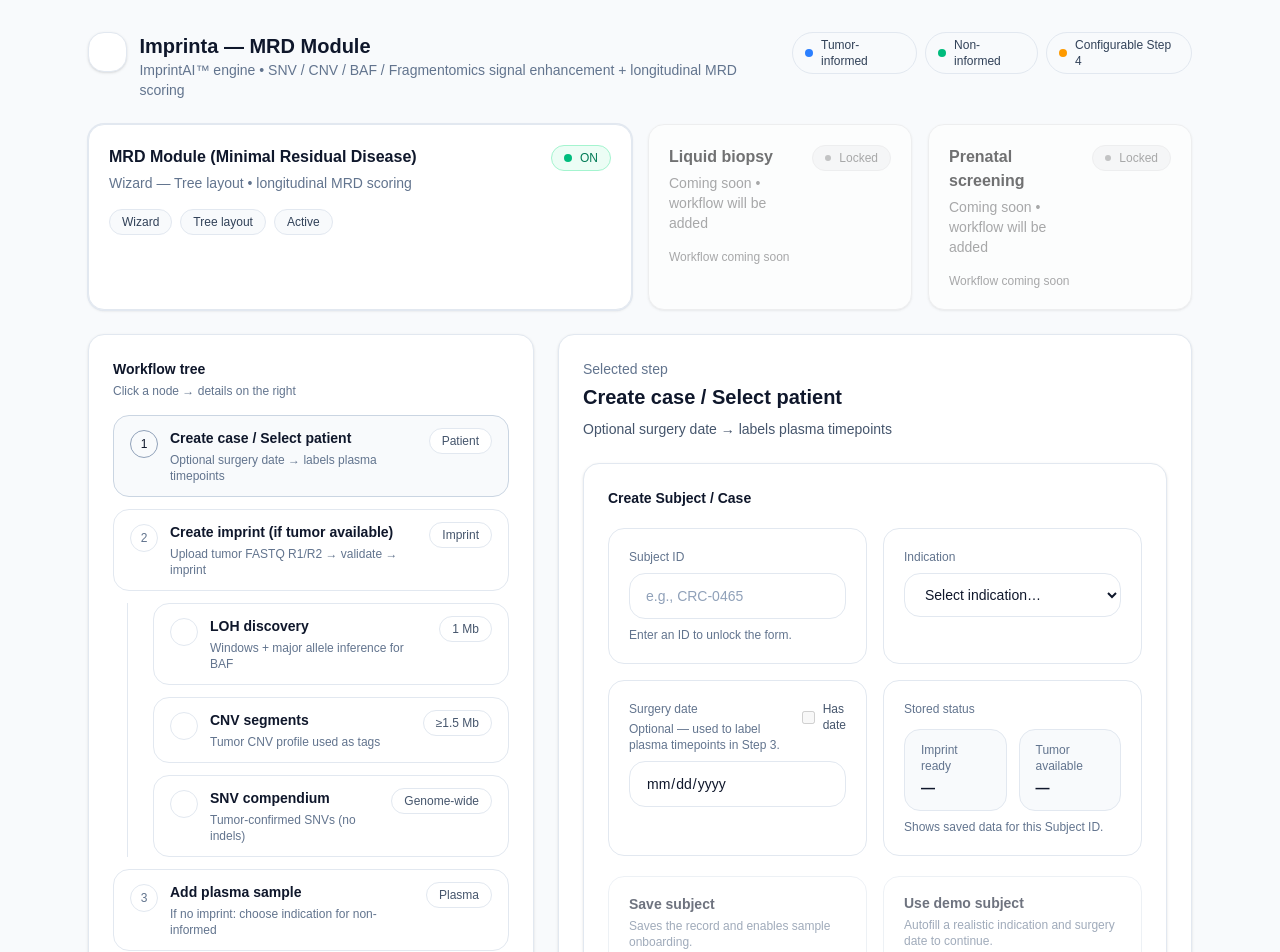
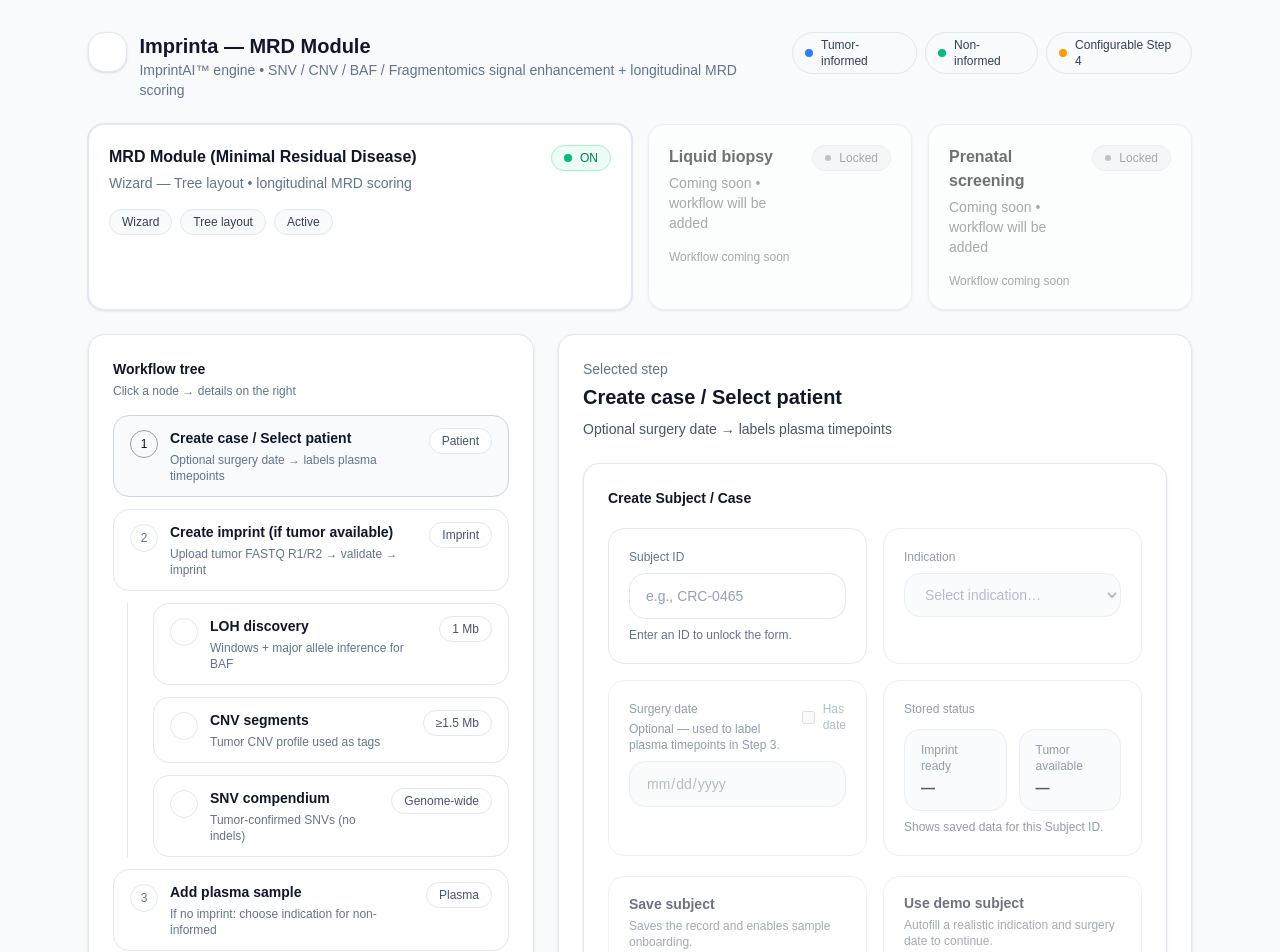
Before and after one commit to kraevgood/bioinf, a Next.js app: page /analysis in a window 1280 px wide. Shown: the top 952 px of the page. Built offline with nearby package versions, Linux system fonts and the light colour scheme.

Commit message:
ui(step1): add disabled styling for locked fields

```diff
--- a/src/workflows/mrd/steps/step1.tsx
+++ b/src/workflows/mrd/steps/step1.tsx
@@ -132,12 +132,19 @@
     stored?.tumorAvailable === true ? "Yes" : stored?.tumorAvailable === false ? "No" : "Unknown";
 
   // Light/minimal UI helpers
-  const panel = "rounded-2xl border border-slate-200 bg-white p-5";
+  const panelBase = "rounded-2xl border border-slate-200 bg-white p-5";
   const label = "text-xs font-medium text-slate-500";
-  const input =
+
+  const inputEnabled =
     "mt-2 w-full rounded-2xl border border-slate-200 bg-white px-4 py-3 text-sm text-slate-900 outline-none placeholder:text-slate-400 focus:border-slate-300";
-  const select =
+  const inputDisabled =
+    "mt-2 w-full rounded-2xl border border-slate-200 bg-slate-50 px-4 py-3 text-sm text-slate-400 outline-none placeholder:text-slate-300 cursor-not-allowed";
+
+  const selectEnabled =
     "mt-2 w-full rounded-2xl border border-slate-200 bg-white px-4 py-3 text-sm text-slate-900 outline-none focus:border-slate-300";
+  const selectDisabled =
+    "mt-2 w-full rounded-2xl border border-slate-200 bg-slate-50 px-4 py-3 text-sm text-slate-400 outline-none cursor-not-allowed";
+
   const hint = "mt-2 text-xs text-slate-500";
 
   const actionCard = "rounded-2xl border border-slate-200 bg-white px-5 py-4 text-left hover:bg-slate-50 transition-colors";
@@ -149,14 +156,17 @@
   const btnSecondary =
     "inline-flex items-center justify-center rounded-xl border border-slate-200 bg-white px-3 py-2 text-xs font-semibold text-slate-700 hover:bg-slate-50 disabled:bg-slate-50 disabled:text-slate-400";
 
+  // Disabled “section” look (subtle grey)
+  const lockedPanelTone = !fieldsUnlocked ? "opacity-70" : "";
+
   return (
     <div className="space-y-5">
       <Card className="p-6">
         <div className="text-sm font-semibold text-slate-900">Create Subject / Case</div>
 
         <div className="mt-5 grid grid-cols-1 gap-4 md:grid-cols-2">
-          {/* Subject ID */}
-          <div className={panel}>
+          {/* Subject ID (always enabled) */}
+          <div className={panelBase}>
             <div className={label}>Subject ID</div>
             <input
               value={state.caseId}
@@ -169,18 +179,18 @@
                 }
               }}
               placeholder="e.g., CRC-0465"
-              className={input}
+              className={inputEnabled}
             />
             {!fieldsUnlocked ? <div className={hint}>Enter an ID to unlock the form.</div> : null}
           </div>
 
           {/* Indication */}
-          <div className={panel}>
+          <div className={[panelBase, lockedPanelTone].join(" ")}>
             <div className={label}>Indication</div>
             <select
               value={state.indication}
               onChange={(e) => setIndication(e.target.value)}
-              className={select}
+              className={fieldsUnlocked ? selectEnabled : selectDisabled}
               disabled={!fieldsUnlocked}
             >
               {INDICATION_OPTIONS.map((o) => (
@@ -192,14 +202,19 @@
           </div>
 
           {/* Surgery date */}
-          <div className={panel}>
+          <div className={[panelBase, lockedPanelTone].join(" ")}>
             <div className="flex items-start justify-between gap-3">
               <div>
                 <div className={label}>Surgery date</div>
                 <div className="mt-1 text-xs text-slate-500">Optional — used to label plasma timepoints in Step 3.</div>
               </div>
 
-              <label className="flex select-none items-center gap-2 text-xs font-medium text-slate-600">
+              <label
+                className={[
+                  "flex select-none items-center gap-2 text-xs font-medium",
+                  fieldsUnlocked ? "text-slate-600" : "text-slate-400 cursor-not-allowed",
+                ].join(" ")}
+              >
                 <input
                   type="checkbox"
                   checked={state.hasSurgeryDate}
@@ -218,7 +233,7 @@
               type="date"
               value={state.surgeryDate}
               onChange={(e) => setSurgeryDate(e.target.value)}
-              className={input}
+              className={fieldsUnlocked && state.hasSurgeryDate ? inputEnabled : inputDisabled}
               disabled={!fieldsUnlocked || !state.hasSurgeryDate}
             />
 
@@ -228,7 +243,7 @@
           </div>
 
           {/* Stored status */}
-          <div className={panel} key={storeVersion}>
+          <div className={[panelBase, lockedPanelTone].join(" ")} key={storeVersion}>
             <div className={label}>Stored status</div>
 
             <div className="mt-3 grid grid-cols-2 gap-3">
```
